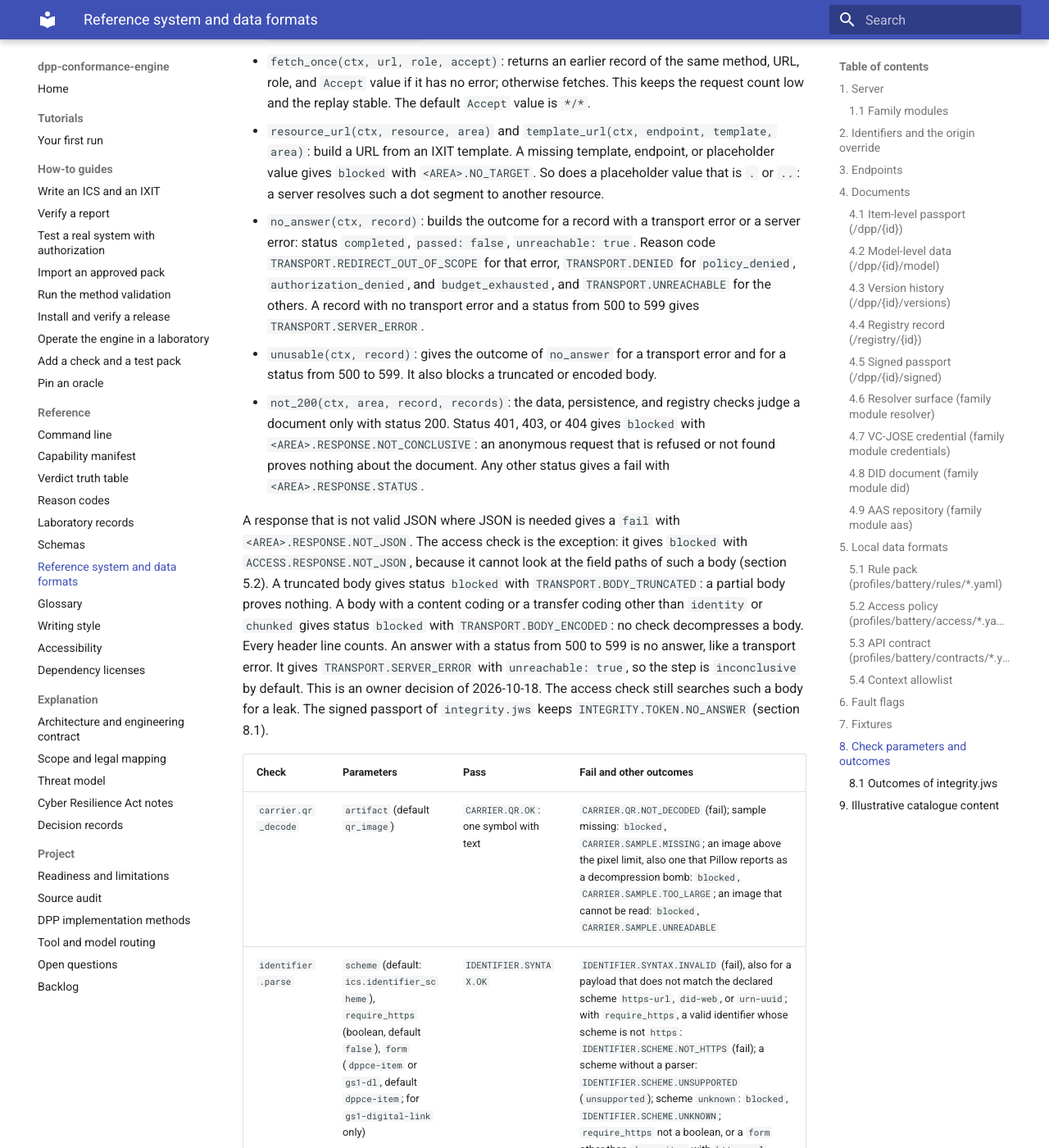
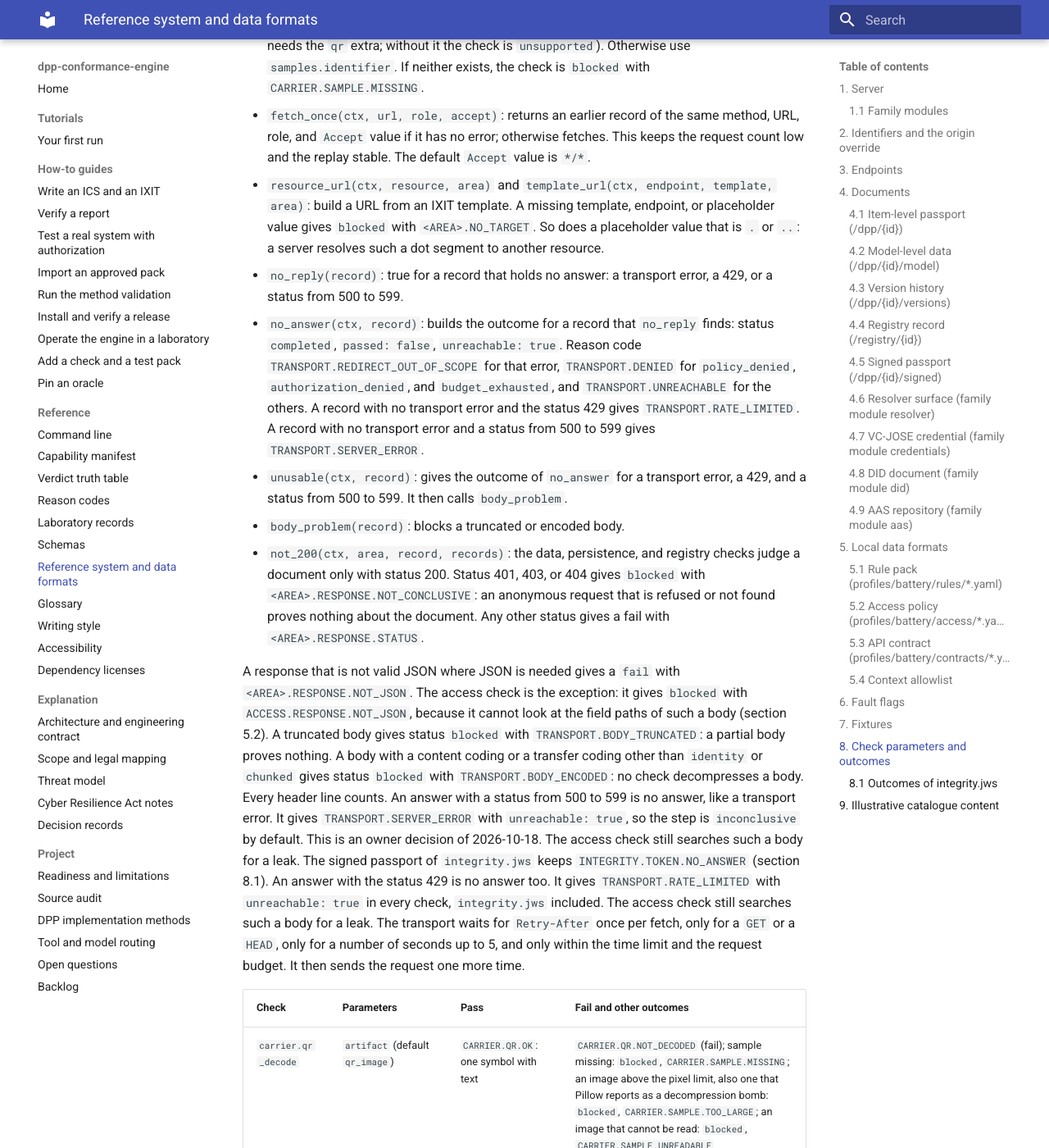
Before and after one commit to hadijannat/dpp-conformance-engine, an MkDocs documentation site: the page built from docs/reference/reference-system.md, in a window 1280 px wide and 1400 px high, scrolled down 19546 px. Shown: the whole window at 82% size. Built offline with MkDocs 1.6.1 and Material for MkDocs 9.7.7, drawn with Linux system fonts in a browser that asks for light colours; the version menu is left out; some of the changed text lies outside the part shown.

Commit message:
docs: state that a 429 answer is no answer with TRANSPORT.RATE_LIMITED
Package P2-31 made a 429 answer count like a 5xx answer. Three how-to guides and the reference system page still named only the 5xx rule. They now name the 429 rule, the helpers no_reply and body_problem, the Retry-After wait, and the flag resolver_rate_limited of B-20.

Co-Authored-By: Claude Opus 5.5 <noreply@anthropic.com>

```diff
--- a/docs/reference/reference-system.md
+++ b/docs/reference/reference-system.md
@@ -458,6 +458,7 @@ the `fetch` channel only.
 - A policy without a `fetch` channel gives `blocked` with `ACCESS.ENTITLEMENT.NO_FETCH_CHANNEL`.
 - An answer with a status from 500 to 599 on any channel cannot be judged. It gives
   `TRANSPORT.SERVER_ERROR` with `unreachable: true`. The check still searches its body for a leak.
+  An answer with the status 429 gives `TRANSPORT.RATE_LIMITED` in the same way.
 
 The check reads the channels in the order fetch, export, search, error, html. It stops after a
 transport error. Then it takes the first outcome that applies, in this order:
@@ -591,6 +592,7 @@ Each flag changes one behavior. `validation/fault-catalogue.yaml` states the exp
 | `resolver_200_for_invalid` | family `resolver`: `/01/...` answers `200` with `{"status": "ok"}` for an unknown identifier, for example a GTIN with a wrong check digit |
 | `negotiation_no_vary` | family `resolver`: `/01/...` answers `200` with an HTML page and no `Vary` header when the `Accept` weight of `text/html` is above that of `application/json` |
 | `negotiation_wrong_type` | family `resolver`: `/01/...` answers `200` with the HTML page and `Vary: Accept` when `Accept` lists `application/json` with a weight above 0, or prefers `text/html` |
+| `resolver_rate_limited` | family `resolver`: `/01/...` answers each default request (no `linkType`, and an `Accept` that does not prefer the linkset) with `429` and `Retry-After: 1`, every time |
 | `signed_jws_json` | family `jose`: `/dpp/{id}/signed` answers `200` with `Content-Type: application/jose+json` and the flattened JWS JSON serialization of the compact token. The members `protected`, `payload`, and `signature` are the three parts of that token. |
 | `vc_tampered` | family `credentials`: the payload of the credential of section 4.7 names serial `OTHER0001` after signing |
 | `vc_hs256_confusion` | family `credentials`: the credential header names `HS256`, and the signature is an HMAC-SHA256 with the DER public key of the TEST-ONLY leaf as the key |
@@ -706,13 +708,17 @@ Shared helpers in `dppce.adapters.common`:
   URL from an IXIT template. A missing template, endpoint, or placeholder value gives `blocked`
   with `<AREA>.NO_TARGET`. So does a placeholder value that is `.` or `..`: a server resolves such
   a dot segment to another resource.
-- `no_answer(ctx, record)`: builds the outcome for a record with a transport error or a server
-  error: status `completed`, `passed: false`, `unreachable: true`. Reason code
+- `no_reply(record)`: true for a record that holds no answer: a transport error, a 429, or a
+  status from 500 to 599.
+- `no_answer(ctx, record)`: builds the outcome for a record that `no_reply` finds: status
+  `completed`, `passed: false`, `unreachable: true`. Reason code
   `TRANSPORT.REDIRECT_OUT_OF_SCOPE` for that error, `TRANSPORT.DENIED` for `policy_denied`,
   `authorization_denied`, and `budget_exhausted`, and `TRANSPORT.UNREACHABLE` for the others.
-  A record with no transport error and a status from 500 to 599 gives `TRANSPORT.SERVER_ERROR`.
-- `unusable(ctx, record)`: gives the outcome of `no_answer` for a transport error and for a
-  status from 500 to 599. It also blocks a truncated or encoded body.
+  A record with no transport error and the status 429 gives `TRANSPORT.RATE_LIMITED`. A record
+  with no transport error and a status from 500 to 599 gives `TRANSPORT.SERVER_ERROR`.
+- `unusable(ctx, record)`: gives the outcome of `no_answer` for a transport error, a 429, and a
+  status from 500 to 599. It then calls `body_problem`.
+- `body_problem(record)`: blocks a truncated or encoded body.
 - `not_200(ctx, area, record, records)`: the data, persistence, and registry checks judge a
   document only with status 200. Status 401, 403, or 404 gives `blocked` with
   `<AREA>.RESPONSE.NOT_CONCLUSIVE`: an anonymous request that is refused or not found proves
@@ -728,12 +734,17 @@ An answer with a status from 500 to 599 is no answer, like a transport error. It
 `TRANSPORT.SERVER_ERROR` with `unreachable: true`, so the step is `inconclusive` by default. This
 is an owner decision of 2026-10-18. The access check still searches such a body for a leak. The
 signed passport of `integrity.jws` keeps `INTEGRITY.TOKEN.NO_ANSWER` (section 8.1).
+An answer with the status 429 is no answer too. It gives `TRANSPORT.RATE_LIMITED` with
+`unreachable: true` in every check, `integrity.jws` included. The access check still searches such
+a body for a leak. The transport waits for `Retry-After` once per fetch, only for a `GET` or a
+`HEAD`, only for a number of seconds up to 5, and only within the time limit and the request
+budget. It then sends the request one more time.
 
 | Check | Parameters | Pass | Fail and other outcomes |
 | --- | --- | --- | --- |
 | `carrier.qr_decode` | `artifact` (default `qr_image`) | `CARRIER.QR.OK`: one symbol with text | `CARRIER.QR.NOT_DECODED` (fail); sample missing: `blocked`, `CARRIER.SAMPLE.MISSING`; an image above the pixel limit, also one that Pillow reports as a decompression bomb: `blocked`, `CARRIER.SAMPLE.TOO_LARGE`; an image that cannot be read: `blocked`, `CARRIER.SAMPLE.UNREADABLE` |
 | `identifier.parse` | `scheme` (default: `ics.identifier_scheme`), `require_https` (boolean, default `false`), `form` (`dppce-item` or `gs1-dl`, default `dppce-item`; for `gs1-digital-link` only) | `IDENTIFIER.SYNTAX.OK` | `IDENTIFIER.SYNTAX.INVALID` (fail), also for a payload that does not match the declared scheme `https-url`, `did-web`, or `urn-uuid`; with `require_https`, a valid identifier whose scheme is not `https`: `IDENTIFIER.SCHEME.NOT_HTTPS` (fail); a scheme without a parser: `IDENTIFIER.SCHEME.UNSUPPORTED` (`unsupported`); scheme `unknown`: `blocked`, `IDENTIFIER.SCHEME.UNKNOWN`; `require_https` not a boolean, or a `form` other than `dppce-item` with `https-url`, `did-web`, or `urn-uuid`: `blocked`, `IDENTIFIER.PARAMS.INVALID` |
-| `identifier.resolve` | `accept` (the `Accept` request header, printable ASCII), `accepted_media_types` (1 to 16 media types in lower case), `require_https` (boolean, default `false`); all optional | `IDENTIFIER.RESOLVED`: final status 200 with a JSON object; `IDENTIFIER.RESOLVED.MEDIA_TYPE`: final status 200 with a listed media type that is not JSON | 404 or 410: `IDENTIFIER.UNRESOLVED` (fail); 500 to 599: `TRANSPORT.SERVER_ERROR` (`unreachable: true`); other status: `IDENTIFIER.RESOLUTION.STATUS` (fail); body not a JSON object where JSON is needed: `IDENTIFIER.RESPONSE.NOT_JSON` (fail); media type not listed: `IDENTIFIER.RESPONSE.MEDIA_TYPE` (fail); with `require_https`, a carrier URL whose scheme is not `https` (nothing is fetched) or a redirect target whose scheme is not `https`: `IDENTIFIER.SCHEME.NOT_HTTPS` (fail); malformed parameter: `blocked`, `IDENTIFIER.PARAMS.INVALID`. The summary always records `media_type` |
+| `identifier.resolve` | `accept` (the `Accept` request header, printable ASCII), `accepted_media_types` (1 to 16 media types in lower case), `require_https` (boolean, default `false`); all optional | `IDENTIFIER.RESOLVED`: final status 200 with a JSON object; `IDENTIFIER.RESOLVED.MEDIA_TYPE`: final status 200 with a listed media type that is not JSON | 404 or 410: `IDENTIFIER.UNRESOLVED` (fail); 429: `TRANSPORT.RATE_LIMITED` (`unreachable: true`); 500 to 599: `TRANSPORT.SERVER_ERROR` (`unreachable: true`); other status: `IDENTIFIER.RESOLUTION.STATUS` (fail); body not a JSON object where JSON is needed: `IDENTIFIER.RESPONSE.NOT_JSON` (fail); media type not listed: `IDENTIFIER.RESPONSE.MEDIA_TYPE` (fail); with `require_https`, a carrier URL whose scheme is not `https` (nothing is fetched) or a redirect target whose scheme is not `https`: `IDENTIFIER.SCHEME.NOT_HTTPS` (fail); malformed parameter: `blocked`, `IDENTIFIER.PARAMS.INVALID`. The summary always records `media_type` |
 | `identifier.consistency` | `compare_item` (boolean, default `false`) | `IDENTIFIER.CONSISTENT` | `IDENTIFIER.MISMATCH` (fail). Compares the carrier identifier, `samples.identifier` when both exist, and the `id` of the resolved passport. With `compare_item`, the check also compares the resolved passport with the document at the `item` template, as JSON values. Different values give `IDENTIFIER.BINDING.MISMATCH` (fail). An item target that is not a JSON object with status 200 gives `blocked`, `IDENTIFIER.BINDING.NOT_COMPARABLE`. Architecture contract, section 8, gives the order |
 | `api.contract` | `resource` (default `item`), `method` (default `get`), `path` (optional; must equal the template path) | `API.CONTRACT.OK` | see section 5.3 |
 | `data.jsonschema` | `document`: `item` or `model` | `DATA.SCHEMA.OK` | `DATA.SCHEMA.INVALID` (fail). The summary lists JSON paths and keywords, never values. Numbers are exact decimals. A `format` that the engine cannot assert: `blocked`, `DATA.SCHEMA.UNSUPPORTED_FORMAT`, before the fetch. A body nested too deeply to validate: `blocked`, `DATA.RESPONSE.TOO_DEEP`. A schema that is not valid in its dialect, or a local reference that does not resolve: `blocked`, `DATA.SCHEMA.MALFORMED`. A `$schema` other than 2020-12 or draft-07: `blocked`, `DATA.SCHEMA.DIALECT`. A keyword that the dialect ignores: `blocked`, `DATA.SCHEMA.MALFORMED` |
@@ -757,7 +768,7 @@ The check takes the first row that applies. A limit of this engine is `blocked`,
 | --- | --- | --- | --- |
 | 1 | No trust bundle is configured | `blocked` | `INTEGRITY.TRUST.MISSING` |
 | 2 | The IXIT gives no URL template for `signed` or `item`, or such a URL cannot be built. With `item_target: resolved`, the `item` URL is found at row 18 instead | `blocked` | `INTEGRITY.NO_TARGET` |
-| 3 | The system answers with status 500 or higher | fail, `unreachable: true` | `INTEGRITY.TOKEN.NO_ANSWER` |
+| 3 | The system answers with status 500 or higher, or with 429 | fail, `unreachable: true` | `INTEGRITY.TOKEN.NO_ANSWER`; for 429, `TRANSPORT.RATE_LIMITED` |
 | 4 | The system answers with another status that is not 200 | fail | `INTEGRITY.TOKEN.NOT_AVAILABLE` |
 | 5 | The body is not a compact JWS, a part of it cannot be decoded, or `x5c` does not hold certificates | fail | `INTEGRITY.TOKEN.MALFORMED` |
 | 6 | The token has no `x5c` header | `blocked` | `INTEGRITY.KEY.UNSUPPORTED` |
@@ -772,8 +783,8 @@ The check takes the first row that applies. A limit of this engine is `blocked`,
 | 15 | A certificate below the anchor is outside its validity period | fail | `INTEGRITY.CERT.EXPIRED` |
 | 16 | A mandatory status snapshot is missing or stale | `blocked` | `INTEGRITY.STATUS.MISSING` |
 | 17 | A certificate below the anchor is in the revocation snapshot | fail | `INTEGRITY.CERT.REVOKED` |
-| 18 | With `item_target: resolved`, the carrier gives no resolved URL. A transport error or a server error at the resolver gives `unreachable` | `blocked` | `INTEGRITY.NO_TARGET` |
-| 19 | The published passport answers with a status from 500 to 599 | fail, `unreachable: true` | `TRANSPORT.SERVER_ERROR` |
+| 18 | With `item_target: resolved`, the carrier gives no resolved URL. A transport error, a 429, or a server error at the resolver gives `unreachable` | `blocked` | `INTEGRITY.NO_TARGET` |
+| 19 | The published passport answers with a status from 500 to 599, or with 429 | fail, `unreachable: true` | `TRANSPORT.SERVER_ERROR`; for 429, `TRANSPORT.RATE_LIMITED` |
 | 20 | The published passport is not JSON | `blocked` | `INTEGRITY.PAYLOAD.NOT_COMPARABLE` |
 | 21 | The signed payload and the published passport are different JSON values | fail | `INTEGRITY.PAYLOAD.MISMATCH` |
 
```
Also changed, not shown: docs/how-to/add-a-check-and-a-test-pack.md (+1 -1 lines), docs/how-to/install-and-verify-a-release.md (+2 -0 lines), docs/how-to/operate-in-a-laboratory.md (+1 -0 lines).
